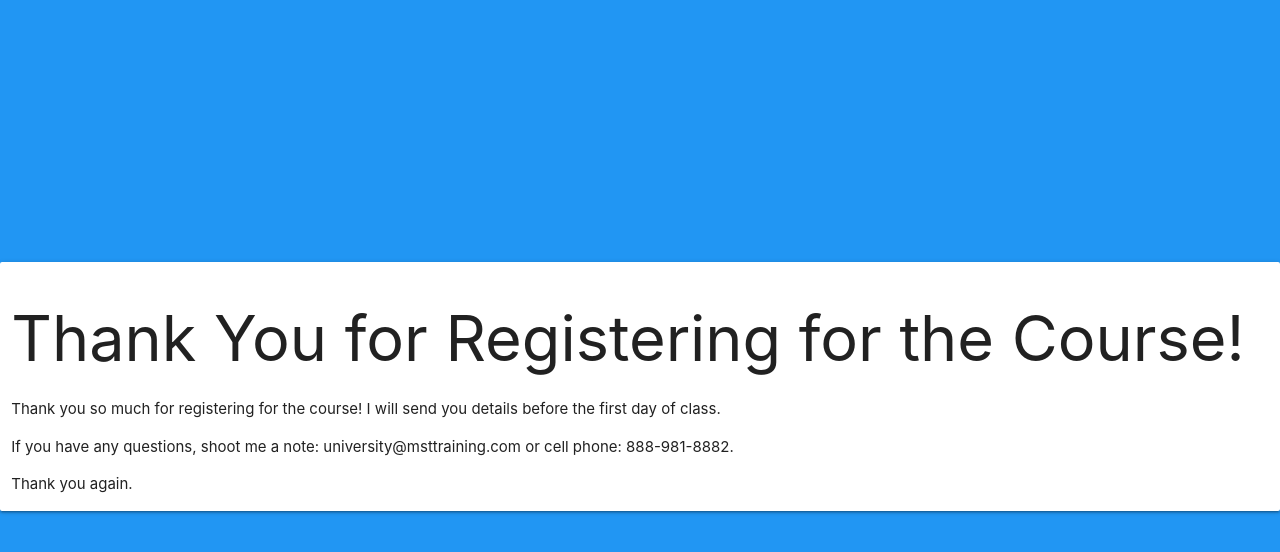
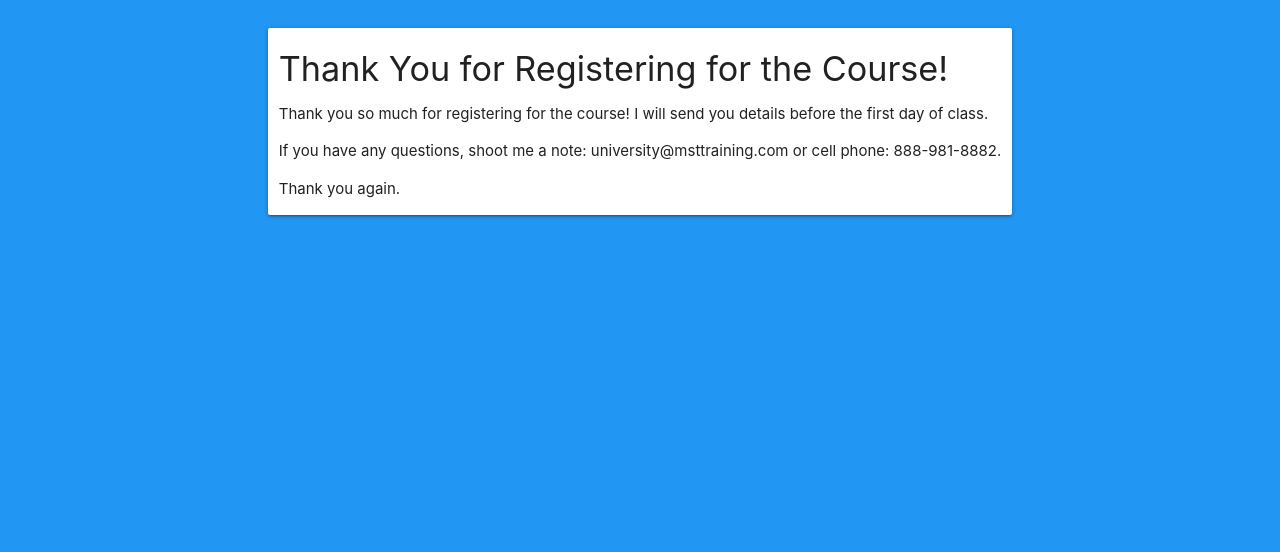
Before and after one commit to pradeepkumar-mst/salesforce.training, a website: page thankyou.html in a window 1280 px wide. Drawn offline with nearby package versions, Linux system fonts and the light colour scheme.

Commit message:
package json changes

```diff
--- a/thankyou.html
+++ b/thankyou.html
@@ -20,8 +20,8 @@ html {
     margin: auto;
 }
 body {
-    display: table-cell;
     vertical-align: middle;
+    margin-top: 20px;
 }
 .margin {
   margin: 0 !important;
@@ -36,14 +36,14 @@ body {
             </meta>
         </meta>
     </head>
-    <body class="blue" style="width: 70%">
+    <body class="blue">
         <div class="row" id="login-page">
             <div class="col s12 z-depth-6 card-panel">
                 <div class="content">
                     <header class="headline-container">
-                        <h1 class="headline" itemprop="headline">
+                        <h4 class="headline" itemprop="headline">
                             Thank You for Registering for the Course!
-                        </h1>
+                        </h4>
                         <div class="byline">
                             <meta content="2014-10-09" itemprop="datePublished">
                                 <meta content="2014-10-09" itemprop="dateModified">
```
